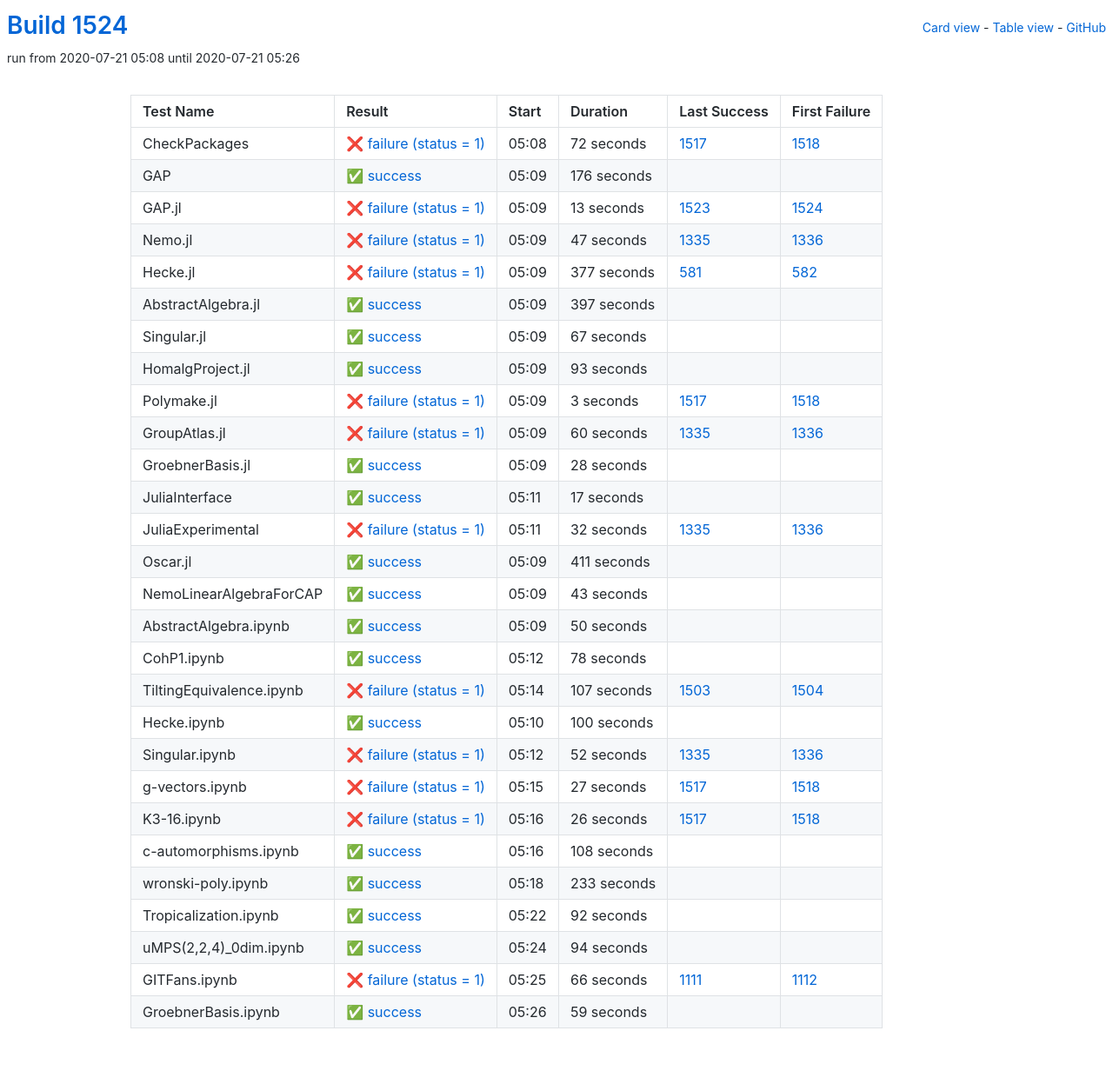
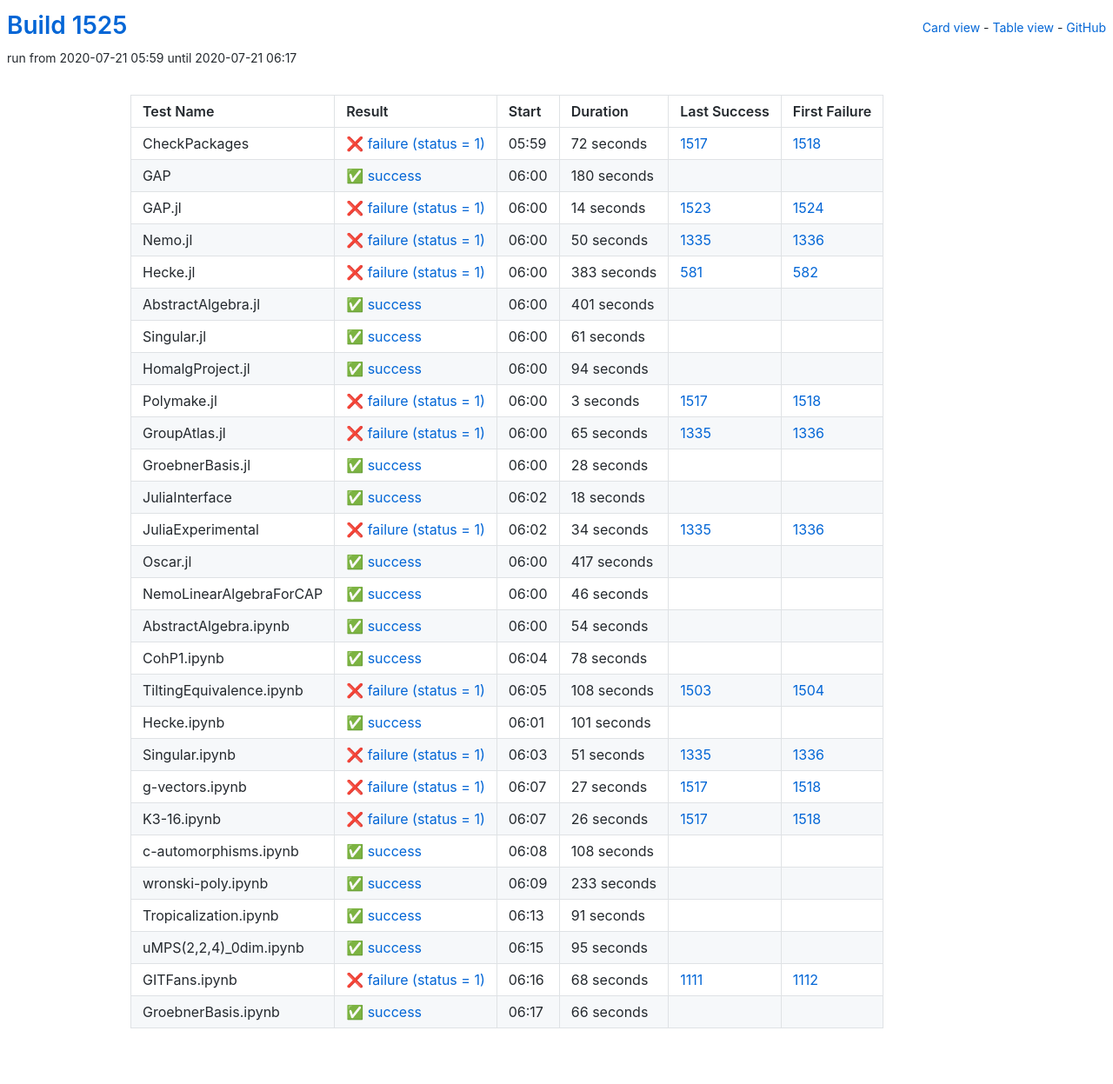
Before and after one commit to oscar-system/oscar-ci-status-1.4, a Jekyll site: the page built from table.html, in a window 1280 px wide. Shown: the whole page at 87% size. Built offline with Jekyll 4.4.1, drawn with Linux system fonts in a browser that asks for light colours.

Commit message:
Build #1525

```diff
--- a/_data/ci.yml
+++ b/_data/ci.yml
@@ -1,6 +1,6 @@
 ---
-build: 1524
-build_url: https://oscarci.mathematik.uni-kl.de/job/oscar-julia-1.4/1524/
+build: 1525
+build_url: https://oscarci.mathematik.uni-kl.de/job/oscar-julia-1.4/1525/
 job: oscar-julia-1.4
 organization: oscar-system
 repo: oscar-ci-status-1.4
@@ -8,8 +8,8 @@ repourl: https://github.com/oscar-system/oscar-ci-status-1.4
 tests:
 - name: CheckPackages
   id: checkpackages
-  log: https://oscarci.mathematik.uni-kl.de/job/oscar-julia-1.4/1524/artifact/logs/build-1524/CheckPackages.log
-  start: 2020-07-21 05:08
+  log: https://oscarci.mathematik.uni-kl.de/job/oscar-julia-1.4/1525/artifact/logs/build-1525/CheckPackages.log
+  start: 2020-07-21 05:59
   success: false
   exitcode: 1
   status: failure
@@ -20,92 +20,92 @@ tests:
   first_failure_url: https://oscarci.mathematik.uni-kl.de/job/oscar-julia-1.4/1518/
 - name: GAP
   id: gap
-  log: https://oscarci.mathematik.uni-kl.de/job/oscar-julia-1.4/1524/artifact/logs/build-1524/GAP.log
-  start: 2020-07-21 05:09
+  log: https://oscarci.mathematik.uni-kl.de/job/oscar-julia-1.4/1525/artifact/logs/build-1525/GAP.log
+  start: 2020-07-21 06:00
   success: true
   exitcode: 0
   status: success
-  duration: 176
+  duration: 180
   last_success: false
   last_success_url:
   first_failure: false
   first_failure_url:
 - name: GAP.jl
   id: gap-jl
-  log: https://oscarci.mathematik.uni-kl.de/job/oscar-julia-1.4/1524/artifact/logs/build-1524/GAP.jl.log
-  start: 2020-07-21 05:09
+  log: https://oscarci.mathematik.uni-kl.de/job/oscar-julia-1.4/1525/artifact/logs/build-1525/GAP.jl.log
+  start: 2020-07-21 06:00
   success: false
   exitcode: 1
   status: failure
-  duration: 13
+  duration: 14
   last_success: 1523
   last_success_url: https://oscarci.mathematik.uni-kl.de/job/oscar-julia-1.4/1523/
   first_failure: 1524
   first_failure_url: https://oscarci.mathematik.uni-kl.de/job/oscar-julia-1.4/1524/
 - name: Nemo.jl
   id: nemo-jl
-  log: https://oscarci.mathematik.uni-kl.de/job/oscar-julia-1.4/1524/artifact/logs/build-1524/Nemo.jl.log
-  start: 2020-07-21 05:09
+  log: https://oscarci.mathematik.uni-kl.de/job/oscar-julia-1.4/1525/artifact/logs/build-1525/Nemo.jl.log
+  start: 2020-07-21 06:00
   success: false
   exitcode: 1
   status: failure
-  duration: 47
+  duration: 50
   last_success: 1335
   last_success_url: https://oscarci.mathematik.uni-kl.de/job/oscar-julia-1.4/1335/
   first_failure: 1336
   first_failure_url: https://oscarci.mathematik.uni-kl.de/job/oscar-julia-1.4/1336/
 - name: Hecke.jl
   id: hecke-jl
-  log: https://oscarci.mathematik.uni-kl.de/job/oscar-julia-1.4/1524/artifact/logs/build-1524/Hecke.jl.log
-  start: 2020-07-21 05:09
+  log: https://oscarci.mathematik.uni-kl.de/job/oscar-julia-1.4/1525/artifact/logs/build-1525/Hecke.jl.log
+  start: 2020-07-21 06:00
   success: false
   exitcode: 1
   status: failure
-  duration: 377
+  duration: 383
   last_success: 581
   last_success_url: https://oscarci.mathematik.uni-kl.de/job/oscar-julia-1.4/581/
   first_failure: 582
   first_failure_url: https://oscarci.mathematik.uni-kl.de/job/oscar-julia-1.4/582/
 - name: AbstractAlgebra.jl
   id: abstractalgebra-jl
-  log: https://oscarci.mathematik.uni-kl.de/job/oscar-julia-1.4/1524/artifact/logs/build-1524/AbstractAlgebra.jl.log
-  start: 2020-07-21 05:09
+  log: https://oscarci.mathematik.uni-kl.de/job/oscar-julia-1.4/1525/artifact/logs/build-1525/AbstractAlgebra.jl.log
+  start: 2020-07-21 06:00
   success: true
   exitcode: 0
   status: success
-  duration: 397
+  duration: 401
   last_success: false
   last_success_url:
   first_failure: false
   first_failure_url:
 - name: Singular.jl
   id: singular-jl
-  log: https://oscarci.mathematik.uni-kl.de/job/oscar-julia-1.4/1524/artifact/logs/build-1524/Singular.jl.log
-  start: 2020-07-21 05:09
+  log: https://oscarci.mathematik.uni-kl.de/job/oscar-julia-1.4/1525/artifact/logs/build-1525/Singular.jl.log
+  start: 2020-07-21 06:00
   success: true
   exitcode: 0
   status: success
-  duration: 67
+  duration: 61
   last_success: false
   last_success_url:
   first_failure: false
   first_failure_url:
 - name: HomalgProject.jl
   id: homalgproject-jl
-  log: https://oscarci.mathematik.uni-kl.de/job/oscar-julia-1.4/1524/artifact/logs/build-1524/HomalgProject.jl.log
-  start: 2020-07-21 05:09
+  log: https://oscarci.mathematik.uni-kl.de/job/oscar-julia-1.4/1525/artifact/logs/build-1525/HomalgProject.jl.log
+  start: 2020-07-21 06:00
   success: true
   exitcode: 0
   status: success
-  duration: 93
+  duration: 94
   last_success: false
   last_success_url:
   first_failure: false
   first_failure_url:
 - name: Polymake.jl
   id: polymake-jl
-  log: https://oscarci.mathematik.uni-kl.de/job/oscar-julia-1.4/1524/artifact/logs/build-1524/Polymake.jl.log
-  start: 2020-07-21 05:09
+  log: https://oscarci.mathematik.uni-kl.de/job/oscar-julia-1.4/1525/artifact/logs/build-1525/Polymake.jl.log
+  start: 2020-07-21 06:00
   success: false
   exitcode: 1
   status: failure
@@ -116,20 +116,20 @@ tests:
   first_failure_url: https://oscarci.mathematik.uni-kl.de/job/oscar-julia-1.4/1518/
 - name: GroupAtlas.jl
   id: groupatlas-jl
-  log: https://oscarci.mathematik.uni-kl.de/job/oscar-julia-1.4/1524/artifact/logs/build-1524/GroupAtlas.jl.log
-  start: 2020-07-21 05:09
+  log: https://oscarci.mathematik.uni-kl.de/job/oscar-julia-1.4/1525/artifact/logs/build-1525/GroupAtlas.jl.log
+  start: 2020-07-21 06:00
   success: false
   exitcode: 1
   status: failure
-  duration: 60
+  duration: 65
   last_success: 1335
   last_success_url: https://oscarci.mathematik.uni-kl.de/job/oscar-julia-1.4/1335/
   first_failure: 1336
   first_failure_url: https://oscarci.mathematik.uni-kl.de/job/oscar-julia-1.4/1336/
 - name: GroebnerBasis.jl
   id: groebnerbasis-jl
-  log: https://oscarci.mathematik.uni-kl.de/job/oscar-julia-1.4/1524/artifact/logs/build-1524/GroebnerBasis.jl.log
-  start: 2020-07-21 05:09
+  log: https://oscarci.mathematik.uni-kl.de/job/oscar-julia-1.4/1525/artifact/logs/build-1525/GroebnerBasis.jl.log
+  start: 2020-07-21 06:00
   success: true
   exitcode: 0
   status: success
@@ -140,68 +140,68 @@ tests:
   first_failure_url:
 - name: JuliaInterface
   id: juliainterface
-  log: https://oscarci.mathematik.uni-kl.de/job/oscar-julia-1.4/1524/artifact/logs/build-1524/JuliaInterface.log
-  start: 2020-07-21 05:11
+  log: https://oscarci.mathematik.uni-kl.de/job/oscar-julia-1.4/1525/artifact/logs/build-1525/JuliaInterface.log
+  start: 2020-07-21 06:02
   success: true
   exitcode: 0
   status: success
-  duration: 17
+  duration: 18
   last_success: false
   last_success_url:
   first_failure: false
   first_failure_url:
 - name: JuliaExperimental
   id: juliaexperimental
-  log: https://oscarci.mathematik.uni-kl.de/job/oscar-julia-1.4/1524/artifact/logs/build-1524/JuliaExperimental.log
-  start: 2020-07-21 05:11
+  log: https://oscarci.mathematik.uni-kl.de/job/oscar-julia-1.4/1525/artifact/logs/build-1525/JuliaExperimental.log
+  start: 2020-07-21 06:02
   success: false
   exitcode: 1
   status: failure
-  duration: 32
+  duration: 34
   last_success: 1335
   last_success_url: https://oscarci.mathematik.uni-kl.de/job/oscar-julia-1.4/1335/
   first_failure: 1336
   first_failure_url: https://oscarci.mathematik.uni-kl.de/job/oscar-julia-1.4/1336/
 - name: Oscar.jl
   id: oscar-jl
-  log: https://oscarci.mathematik.uni-kl.de/job/oscar-julia-1.4/1524/artifact/logs/build-1524/Oscar.jl.log
-  start: 2020-07-21 05:09
+  log: https://oscarci.mathematik.uni-kl.de/job/oscar-julia-1.4/1525/artifact/logs/build-1525/Oscar.jl.log
+  start: 2020-07-21 06:00
   success: true
   exitcode: 0
   status: success
-  duration: 411
+  duration: 417
   last_success: false
   last_success_url:
   first_failure: false
   first_failure_url:
 - name: NemoLinearAlgebraForCAP
   id: nemolinearalgebraforcap
-  log: https://oscarci.mathematik.uni-kl.de/job/oscar-julia-1.4/1524/artifact/logs/build-1524/NemoLinearAlgebraForCAP.log
-  start: 2020-07-21 05:09
+  log: https://oscarci.mathematik.uni-kl.de/job/oscar-julia-1.4/1525/artifact/logs/build-1525/NemoLinearAlgebraForCAP.log
+  start: 2020-07-21 06:00
   success: true
   exitcode: 0
   status: success
-  duration: 43
+  duration: 46
   last_success: false
   last_success_url:
   first_failure: false
   first_failure_url:
 - name: AbstractAlgebra.ipynb
   id: abstractalgebra-ipynb
-  log: https://oscarci.mathematik.uni-kl.de/job/oscar-julia-1.4/1524/artifact/logs/build-1524/AbstractAlgebra.ipynb.log
-  start: 2020-07-21 05:09
+  log: https://oscarci.mathematik.uni-kl.de/job/oscar-julia-1.4/1525/artifact/logs/build-1525/AbstractAlgebra.ipynb.log
+  start: 2020-07-21 06:00
   success: true
   exitcode: 0
   status: success
-  duration: 50
+  duration: 54
   last_success: false
   last_success_url:
   first_failure: false
   first_failure_url:
 - name: CohP1.ipynb
   id: cohp1-ipynb
-  log: https://oscarci.mathematik.uni-kl.de/job/oscar-julia-1.4/1524/artifact/logs/build-1524/CohP1.ipynb.log
-  start: 2020-07-21 05:12
+  log: https://oscarci.mathematik.uni-kl.de/job/oscar-julia-1.4/1525/artifact/logs/build-1525/CohP1.ipynb.log
+  start: 2020-07-21 06:04
   success: true
   exitcode: 0
   status: success
@@ -212,44 +212,44 @@ tests:
   first_failure_url:
 - name: TiltingEquivalence.ipynb
   id: tiltingequivalence-ipynb
-  log: https://oscarci.mathematik.uni-kl.de/job/oscar-julia-1.4/1524/artifact/logs/build-1524/TiltingEquivalence.ipynb.log
-  start: 2020-07-21 05:14
+  log: https://oscarci.mathematik.uni-kl.de/job/oscar-julia-1.4/1525/artifact/logs/build-1525/TiltingEquivalence.ipynb.log
+  start: 2020-07-21 06:05
   success: false
   exitcode: 1
   status: failure
-  duration: 107
+  duration: 108
   last_success: 1503
   last_success_url: https://oscarci.mathematik.uni-kl.de/job/oscar-julia-1.4/1503/
   first_failure: 1504
   first_failure_url: https://oscarci.mathematik.uni-kl.de/job/oscar-julia-1.4/1504/
 - name: Hecke.ipynb
   id: hecke-ipynb
-  log: https://oscarci.mathematik.uni-kl.de/job/oscar-julia-1.4/1524/artifact/logs/build-1524/Hecke.ipynb.log
-  start: 2020-07-21 05:10
+  log: https://oscarci.mathematik.uni-kl.de/job/oscar-julia-1.4/1525/artifact/logs/build-1525/Hecke.ipynb.log
+  start: 2020-07-21 06:01
   success: true
   exitcode: 0
   status: success
-  duration: 100
+  duration: 101
   last_success: false
   last_success_url:
   first_failure: false
   first_failure_url:
 - name: Singular.ipynb
   id: singular-ipynb
-  log: https://oscarci.mathematik.uni-kl.de/job/oscar-julia-1.4/1524/artifact/logs/build-1524/Singular.ipynb.log
-  start: 2020-07-21 05:12
+  log: https://oscarci.mathematik.uni-kl.de/job/oscar-julia-1.4/1525/artifact/logs/build-1525/Singular.ipynb.log
+  start: 2020-07-21 06:03
   success: false
   exitcode: 1
   status: failure
-  duration: 52
+  duration: 51
   last_success: 1335
   last_success_url: https://oscarci.mathematik.uni-kl.de/job/oscar-julia-1.4/1335/
   first_failure: 1336
   first_failure_url: https://oscarci.mathematik.uni-kl.de/job/oscar-julia-1.4/1336/
 - name: g-vectors.ipynb
   id: g-vectors-ipynb
-  log: https://oscarci.mathematik.uni-kl.de/job/oscar-julia-1.4/1524/artifact/logs/build-1524/g-vectors.ipynb.log
-  start: 2020-07-21 05:15
+  log: https://oscarci.mathematik.uni-kl.de/job/oscar-julia-1.4/1525/artifact/logs/build-1525/g-vectors.ipynb.log
+  start: 2020-07-21 06:07
   success: false
   exitcode: 1
   status: failure
@@ -260,8 +260,8 @@ tests:
   first_failure_url: https://oscarci.mathematik.uni-kl.de/job/oscar-julia-1.4/1518/
 - name: K3-16.ipynb
   id: k3-16-ipynb
-  log: https://oscarci.mathematik.uni-kl.de/job/oscar-julia-1.4/1524/artifact/logs/build-1524/K3-16.ipynb.log
-  start: 2020-07-21 05:16
+  log: https://oscarci.mathematik.uni-kl.de/job/oscar-julia-1.4/1525/artifact/logs/build-1525/K3-16.ipynb.log
+  start: 2020-07-21 06:07
   success: false
   exitcode: 1
   status: failure
@@ -272,8 +272,8 @@ tests:
   first_failure_url: https://oscarci.mathematik.uni-kl.de/job/oscar-julia-1.4/1518/
 - name: c-automorphisms.ipynb
   id: c-automorphisms-ipynb
-  log: https://oscarci.mathematik.uni-kl.de/job/oscar-julia-1.4/1524/artifact/logs/build-1524/c-automorphisms.ipynb.log
-  start: 2020-07-21 05:16
+  log: https://oscarci.mathematik.uni-kl.de/job/oscar-julia-1.4/1525/artifact/logs/build-1525/c-automorphisms.ipynb.log
+  start: 2020-07-21 06:08
   success: true
   exitcode: 0
   status: success
@@ -284,8 +284,8 @@ tests:
   first_failure_url:
 - name: wronski-poly.ipynb
   id: wronski-poly-ipynb
-  log: https://oscarci.mathematik.uni-kl.de/job/oscar-julia-1.4/1524/artifact/logs/build-1524/wronski-poly.ipynb.log
-  start: 2020-07-21 05:18
+  log: https://oscarci.mathematik.uni-kl.de/job/oscar-julia-1.4/1525/artifact/logs/build-1525/wronski-poly.ipynb.log
+  start: 2020-07-21 06:09
   success: true
   exitcode: 0
   status: success
@@ -296,48 +296,48 @@ tests:
   first_failure_url:
 - name: Tropicalization.ipynb
   id: tropicalization-ipynb
-  log: https://oscarci.mathematik.uni-kl.de/job/oscar-julia-1.4/1524/artifact/logs/build-1524/Tropicalization.ipynb.log
-  start: 2020-07-21 05:22
+  log: https://oscarci.mathematik.uni-kl.de/job/oscar-julia-1.4/1525/artifact/logs/build-1525/Tropicalization.ipynb.log
+  start: 2020-07-21 06:13
   success: true
   exitcode: 0
   status: success
-  duration: 92
+  duration: 91
   last_success: false
   last_success_url:
   first_failure: false
   first_failure_url:
 - name: uMPS(2,2,4)_0dim.ipynb
   id: umps-2-2-4-0dim-ipynb
-  log: https://oscarci.mathematik.uni-kl.de/job/oscar-julia-1.4/1524/artifact/logs/build-1524/uMPS-2-2-4-_0dim.ipynb.log
-  start: 2020-07-21 05:24
+  log: https://oscarci.mathematik.uni-kl.de/job/oscar-julia-1.4/1525/artifact/logs/build-1525/uMPS-2-2-4-_0dim.ipynb.log
+  start: 2020-07-21 06:15
   success: true
   exitcode: 0
   status: success
-  duration: 94
+  duration: 95
   last_success: false
   last_success_url:
   first_failure: false
   first_failure_url:
 - name: GITFans.ipynb
   id: gitfans-ipynb
-  log: https://oscarci.mathematik.uni-kl.de/job/oscar-julia-1.4/1524/artifact/logs/build-1524/GITFans.ipynb.log
-  start: 2020-07-21 05:25
+  log: https://oscarci.mathematik.uni-kl.de/job/oscar-julia-1.4/1525/artifact/logs/build-1525/GITFans.ipynb.log
+  start: 2020-07-21 06:16
   success: false
   exitcode: 1
   status: failure
-  duration: 66
+  duration: 68
   last_success: 1111
   last_success_url: https://oscarci.mathematik.uni-kl.de/job/oscar-julia-1.4/1111/
   first_failure: 1112
   first_failure_url: https://oscarci.mathematik.uni-kl.de/job/oscar-julia-1.4/1112/
 - name: GroebnerBasis.ipynb
   id: groebnerbasis-ipynb
-  log: https://oscarci.mathematik.uni-kl.de/job/oscar-julia-1.4/1524/artifact/logs/build-1524/GroebnerBasis.ipynb.log
-  start: 2020-07-21 05:26
+  log: https://oscarci.mathematik.uni-kl.de/job/oscar-julia-1.4/1525/artifact/logs/build-1525/GroebnerBasis.ipynb.log
+  start: 2020-07-21 06:17
   success: true
   exitcode: 0
   status: success
-  duration: 59
+  duration: 66
   last_success: false
   last_success_url:
   first_failure: false
```
Also changed, not shown: README.md.
